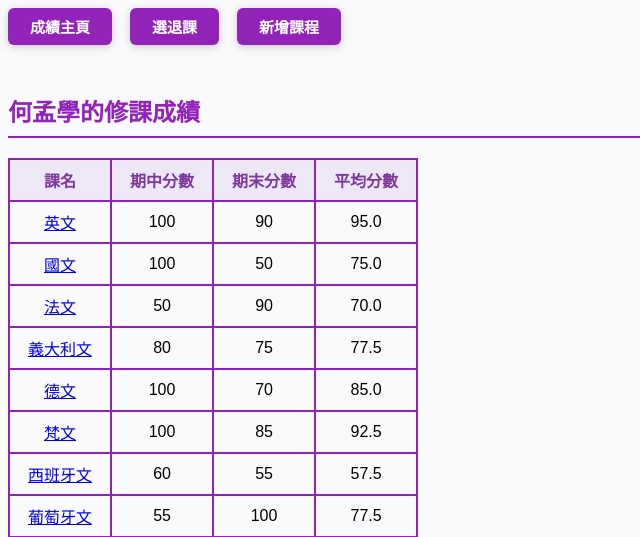
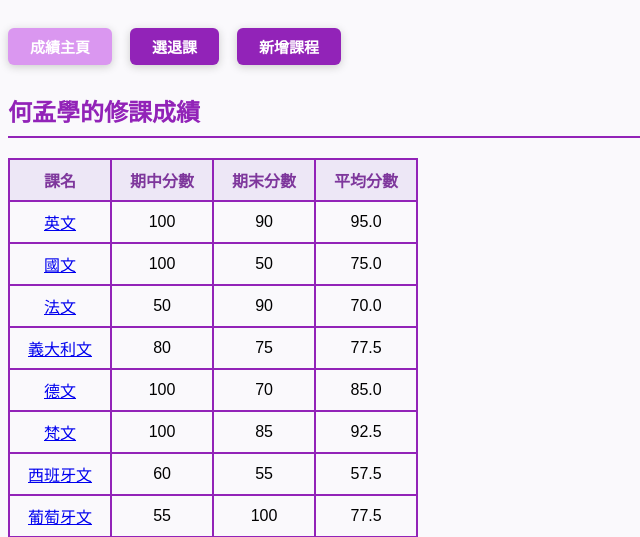
Before and after one commit to 11256002-spec/11256002_grades, a Django app: page /scores/11/ in a window 1280 px wide. Shown: the top 537 px of the page, without its empty margins (0-640 px from the left). Run offline with Django 5.2, Linux system fonts and the light colour scheme; data comes from the database, SQL or seed files in the repository; both versions use the stored data as it was after the commit.

Commit message:
Update HTML templates with improved styling and button designs

```diff
--- a/locallibrary/templates/course_detail.html
+++ b/locallibrary/templates/course_detail.html
@@ -1,6 +1,7 @@
 <style>
 body { font-family: '微軟正黑體', Arial; background: #faf9fc; }
 h2 { color: #9223b8; border-bottom: 2px solid #9223b8; padding-bottom: 8px; margin-top: 32px;}
+h3 { color: #9223b8; margin-top: 32px; font-size: 32px;}
 .nav-btns { margin-bottom: 28px; display: flex; gap: 18px; }
 .nav-btns button {
     background: #9223b8; color: #fff; border: none; padding: 8px 22px; border-radius: 6px;
@@ -26,14 +27,11 @@ th { background: #ede7f6; }
     <form action="{% url 'enroll_ops' student_id %}" method="get">
         <button type="submit">選退課</button>
     </form>
-    <form action="{% url 'course_detail' course_id %}" method="get">
-        <button type="submit">課程詳情</button>
-    </form>
     <form action="{% url 'course_add' %}" method="get">
         <button type="submit">新增課程</button>
     </form>
 </div>
-
+<h3>課程詳情</h3>
 <h2>{{ course.name }} ({{ course.code }})</h2>
 <p class="info">授課老師：{{ course.teacher }}</p>
 <table>
--- a/locallibrary/templates/score_main.html
+++ b/locallibrary/templates/score_main.html
@@ -1,33 +1,69 @@
 <style>
 body { font-family: '微軟正黑體', Arial; background: #faf9fc; }
-h2 { color: #9223b8; border-bottom: 2px solid #9223b8; padding-bottom: 8px; margin-top: 32px; }
-.nav-btns {
-    margin-bottom: 28px;
+h2 { color: #9223b8; border-bottom: 2px solid #9223b8; padding-bottom: 8px; margin-top: 12px; }
+/* 按鈕容器：橫向排列 */
+.btn-row {
     display: flex;
-    gap: 18px; /* 按鈕間距 */
+    gap: 18px;
+    margin-top: 28px;
+    margin-bottom: 12px;
 }
-.nav-btns button {
-    background: #9223b8; color: #fff; border: none; padding: 8px 22px; border-radius: 6px;
-    font-weight: bold; font-size: 15px; cursor: pointer; box-shadow: 0 2px 8px #ccc; transition: background 0.2s;
+
+/* 成績主頁按鈕樣式（淺紫色） */
+.score-btn {
+    background: #da97f0ff; /* 淺紫色 */
+    color: #fff;
+    border: none;
+    padding: 8px 22px;
+    border-radius: 6px;
+    font-weight: bold;
+    font-size: 15px;
+    cursor: pointer;
+    box-shadow: 0 2px 8px #ccc;
+    transition: background 0.2s;
 }
-.nav-btns button:hover { background: #a749d1; }
+
+.score-btn:hover {
+    background: #d9aef0; /* hover 時更柔和 */
+}
+
+/* 選退課與新增課程按鈕樣式（深紫色） */
+.nav-btn {
+    background: #9223b8;
+    color: #fff;
+    border: none;
+    padding: 8px 22px;
+    border-radius: 6px;
+    font-weight: bold;
+    font-size: 15px;
+    cursor: pointer;
+    box-shadow: 0 2px 8px #ccc;
+    transition: background 0.2s;
+}
+
+.nav-btn:hover {
+    background: #a749d1;
+}
+
 table { border-collapse: collapse; margin-top: 18px; margin-bottom: 18px; }
 th, td { border: 2px solid #9223b8; padding: 8px 18px; text-align: center; }
 th { background: #ede7f6; color: #7e379c; }
 .average { color: #7e379c; font-weight: bold; font-size: 16px; margin-top: 12px; }
 </style>
-
-<div class="nav-btns">
+<div class="btn-row">
     <form action="{% url 'score_main' student_id %}" method="get">
-        <button type="submit">成績主頁</button>
+        <button type="submit" class="score-btn">成績主頁</button>
     </form>
     <form action="{% url 'enroll_ops' student_id %}" method="get">
-        <button type="submit">選退課</button>
+        <button type="submit" class="nav-btn">選退課</button>
     </form>
     <form action="{% url 'course_add' %}" method="get">
-        <button type="submit">新增課程</button>
+        <button type="submit" class="nav-btn">新增課程</button>
     </form>
 </div>
+
+
+
 
 <h2>{{ student.name }}的修課成績</h2>
 <table>
```
Also changed, not shown: locallibrary/db.sqlite3.
